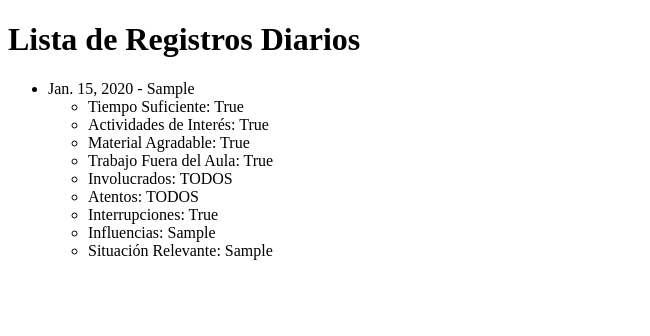
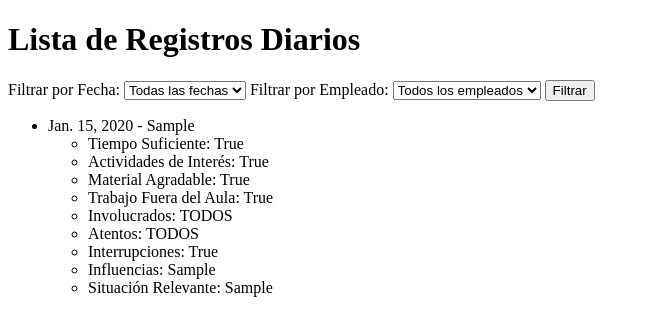
Before and after one commit to juanpfrancos/employee-checklist, a Django app: page /checklist/lista_registros/ in a window 1280 px wide. Shown: the top 336 px of the page, without its empty margins (0-650 px from the left). Run offline with Django 4.2, Linux system fonts and the light colour scheme; tables that the repository leaves empty hold one stand-in row (values such as "Sample post").

Commit message:
Add Date and employee filter.

```diff
--- a/checklist/templates/lista_registros.html
+++ b/checklist/templates/lista_registros.html
@@ -1,15 +1,35 @@
 <!DOCTYPE html>
 <html lang="es">
 <head>
-    <meta charset="UTF-8">
-    <meta name="viewport" content="width=device-width, initial-scale=1.0">
-    <title>Lista de Registros</title>
+    <!-- ... -->
 </head>
 <body>
     <h1>Lista de Registros Diarios</h1>
+
+    <!-- Formulario de filtro -->
+    <form method="GET">
+        <label for="fecha_filtro">Filtrar por Fecha:</label>
+        <select name="fecha_filtro" id="fecha_filtro">
+            <option value="">Todas las fechas</option>
+            {% for fecha in fechas %}
+                <option value="{{ fecha|date:'Y-m-d' }}">{{ fecha|date:'Y-m-d' }}</option>
+            {% endfor %}
+        </select>
+        <label for="empleado_filtro">Filtrar por Empleado:</label>
+        <select name="empleado_filtro" id="empleado_filtro">
+            <option value="">Todos los empleados</option>
+            {% for empleado in empleados %}
+                <option value="{{ empleado }}">{{ empleado }}</option>
+            {% endfor %}
+        </select>
+        <button type="submit">Filtrar</button>
+    </form>
+
+
     <ul>
         {% for registro in registros %}
             <li>{{ registro.fecha }} - {{ registro.empleado }}</li>
+            <!-- ... (mostrar otros campos) ... -->
             <ul>
                 <li>Tiempo Suficiente: {{ registro.tiempo_suficiente }}</li>
                 <li>Actividades de Interés: {{ registro.actividades_interesantes }}</li>
--- a/checklist/views.py
+++ b/checklist/views.py
@@ -13,6 +13,24 @@ def crear_registro(request):
     return render(request, 'crear_registro.html', {'form': form})
 
 
+from django.utils.datetime_safe import datetime
+
 def lista_registros(request):
     registros = Registro.objects.all()
-    return render(request, 'lista_registros.html', {'registros': registros})
+    fechas = Registro.objects.values_list('fecha', flat=True).distinct()
+    empleados = Registro.objects.values_list('empleado', flat=True).distinct()
+
+    fecha_filtro = request.GET.get('fecha_filtro')
+    empleado_filtro = request.GET.get('empleado_filtro')
+
+    if fecha_filtro:
+        fecha_filtro = datetime.strptime(fecha_filtro, '%Y-%m-%d')  # Parsear la fecha
+        registros = registros.filter(fecha=fecha_filtro)
+    if empleado_filtro:
+        registros = registros.filter(empleado=empleado_filtro)
+
+    return render(request, 'lista_registros.html', {
+        'registros': registros,
+        'fechas': fechas,
+        'empleados': empleados,
+    })
```
